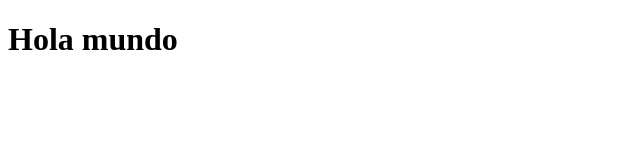
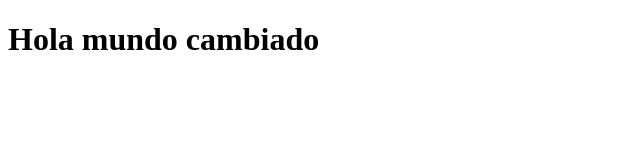
Before and after one commit to Micaela777/vercel-public-directory, a plain HTML site: page public/index.html in a window 1280 px wide. Shown: the whole page, without its empty margins (0-640 px from the left). Drawn offline with Linux system fonts and the light colour scheme.

Commit message:
segundo commit

```diff
--- a/public/index.html
+++ b/public/index.html
@@ -7,6 +7,6 @@
     <script src="./index.js"></script>
 </head>
 <body>
-    <h1>Hola mundo</h1>
+    <h1>Hola mundo cambiado</h1>
 </body>
 </html>
```
